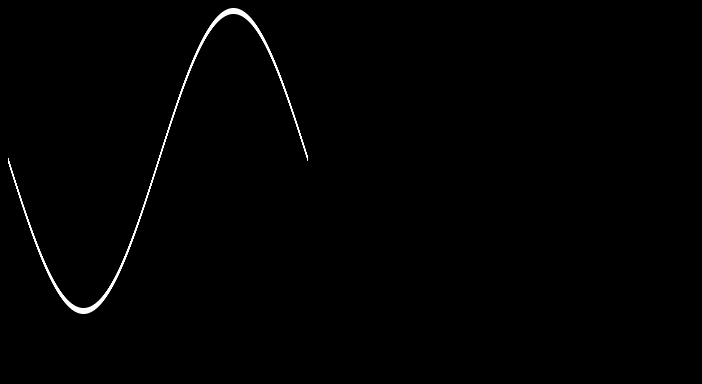
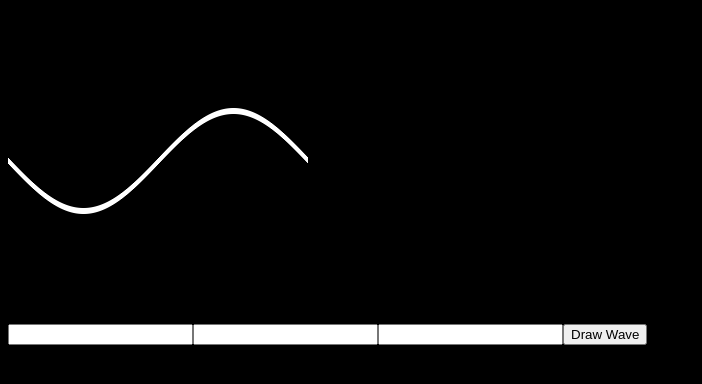
Before and after one commit to bc5g15/web-work, a plain HTML site: page wave/index.html in a window 1280 px wide. Shown: the whole page, without its empty margins (0-702 px from the left). Drawn offline with Linux system fonts and the light colour scheme.

Commit message:
Let user control values

```diff
--- a/wave/index.html
+++ b/wave/index.html
@@ -11,6 +11,9 @@
     </head>
     <body>
         <canvas id="draw" width="312" height="312"></canvas>
+        <div id="controls">
+
+        </div>
     </body>
     <script src='index.js'></script>
 </html>
--- a/wave/index.js
+++ b/wave/index.js
@@ -17,6 +17,42 @@ const drawPoint = (x, y) => {
 }
 
 for (let t = 0; t < 300; t++) {
-    let y = (Math.sin((Math.PI*2)*(t/300))*150) + 150;
+    let y = (Math.sin((Math.PI*2)*(t/300))*50) + 150;
     drawPoint(t, y)
 }
+
+// Create the controls and allow the wave to be configured
+
+const drawWave = (frequency, amplitude, offset) => {
+    for (let t = 0; t < 300; t++) {
+        let y = (Math.sin((Math.PI*2)*(t/300)*frequency + offset)*50*amplitude) + 150
+        drawPoint(t,y);
+    }
+}
+
+const controls = document.getElementById('controls')
+
+// Add the input controls
+{
+    const ampInput = document.createElement('input')
+    ampInput.type = 'number'
+    controls.append(ampInput);
+
+    const freqInput = document.createElement('input')
+    freqInput.type = 'number'
+    controls.append(freqInput)
+
+    const offsetInput = document.createElement('input')
+    offsetInput.type = 'number'
+    controls.append(offsetInput)
+
+    const submitButton = document.createElement('button')
+    submitButton.innerText = 'Draw Wave'
+    submitButton.onclick = () => {
+        const amp = ampInput.valueAsNumber
+        const freq = freqInput.valueAsNumber
+        const offset = offsetInput.valueAsNumber
+        drawWave(freq, amp, offset)
+    }
+    controls.append(submitButton)
+}
```
